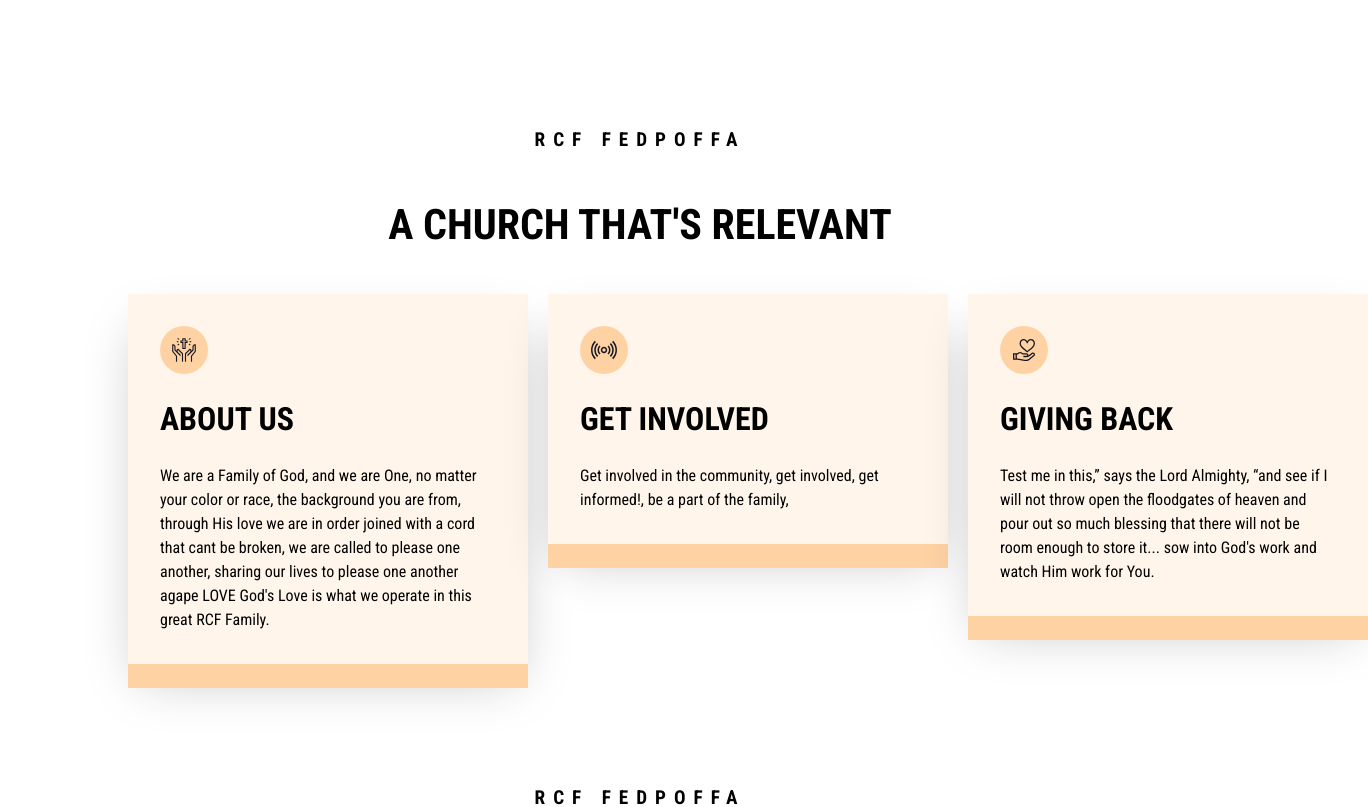
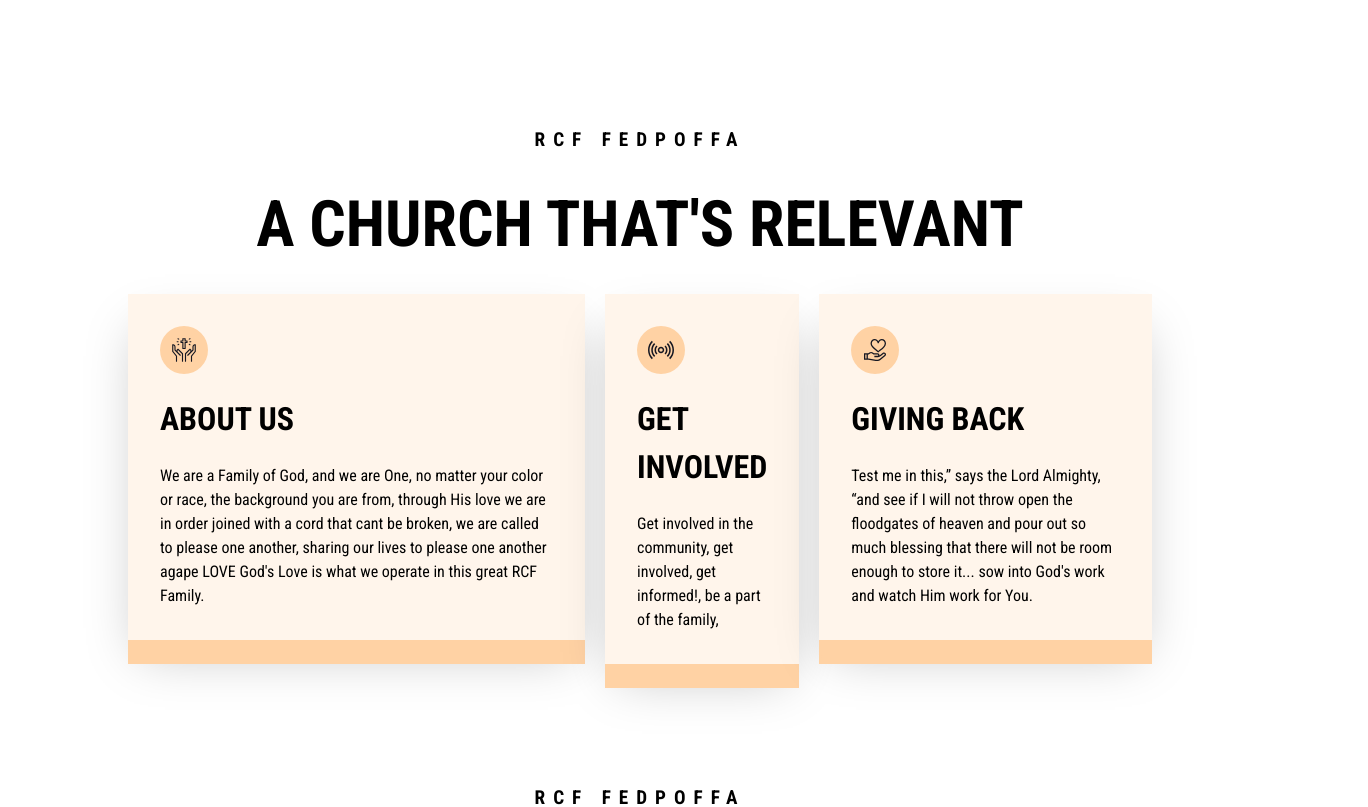
Before and after one commit to techweevil/rcffedpoffa, a React (Vite) app: page / in a window 1280 px wide. Shown: the part 802-1609 px from the top of the page, 1368 px wide, since content can reach past the window. Built offline with nearby package versions, Linux system fonts and the light colour scheme.

Commit message:
fixed bug

```diff
--- a/src/components/Homepage/WhatWeAre/Card.jsx
+++ b/src/components/Homepage/WhatWeAre/Card.jsx
@@ -7,7 +7,7 @@ const Card = ({ title, svg, text }) => {
         <motion.div
         whileHover={{scale: 1.08}}
         >
-            <div className='  bg-[#FFF5EB] p-8 w-[25rem] shadow-2xl'>
+            <div className='  bg-[#FFF5EB] p-8 w-full shadow-2xl'>
                 <img src={svg} alt={title} />
                 <h3 className='font-semibold text-[32px] my-[1.3rem]'>{title}</h3>
                 <p>{text}</p>
--- a/src/components/Homepage/WhatWeAre/WhatWeAre.jsx
+++ b/src/components/Homepage/WhatWeAre/WhatWeAre.jsx
@@ -1,9 +1,9 @@
-import React from 'react'
-import Container from '../../helpers/Container'
-import Card from './Card'
-import aboutus from './svgs/aboutus.svg'
-import getInvolved from './svgs/getInvolved.svg'
-import givingBack from './svgs/givingBack.svg'
+import React from "react";
+import Container from "../../helpers/Container";
+import Card from "./Card";
+import aboutus from "./svgs/aboutus.svg";
+import getInvolved from "./svgs/getInvolved.svg";
+import givingBack from "./svgs/givingBack.svg";
 
 const cards = [
   {
@@ -23,18 +23,21 @@ const cards = [
   },
 ];
 
-
 const WhatWeAre = () => {
   return (
-        <section className='flex flex-col items-center mt-[8rem]'>
+    <section className="flex flex-col items-center mt-[8rem]">
       <Container>
-                <div>
-                    <div className='text-center'>
-<h3 className='font-bold tracking-[.5rem] text-[1.2rem]'>RCF FEDPOFFA</h3>
-                        <h1 className='md:text-[64px                        ] text-[42px] font-[700] md:leading-[82px] leading-[60px] my-[1.8rem]'>A CHURCH THAT'S RELEVANT</h1>
+        <div className="w-full">
+          <div className="text-center">
+            <h3 className="font-bold tracking-[.5rem] text-[1.2rem]">
+              RCF FEDPOFFA
+            </h3>
+            <h1 className="md:text-[64px] text-[42px] font-[700] md:leading-[82px] leading-[60px] my-[1.8rem]">
+              A CHURCH THAT'S RELEVANT
+            </h1>
           </div>
 
-                    <div className='mb-[2rem] md:justify-between flex md:flex-row flex-col gap-5'>
+          <div className="mb-[2rem] md:justify-between flex md:flex-row flex-col gap-5 w-full">
             {cards.map((card) => (
               <Card title={card.title} svg={card.svg} text={card.text} />
             ))}
@@ -42,7 +45,7 @@ const WhatWeAre = () => {
         </div>
       </Container>
     </section>
-    )
-}
+  );
+};
 
-export default WhatWeAre
+export default WhatWeAre;
```
Lines whose indentation alone changed are shown as unchanged.
